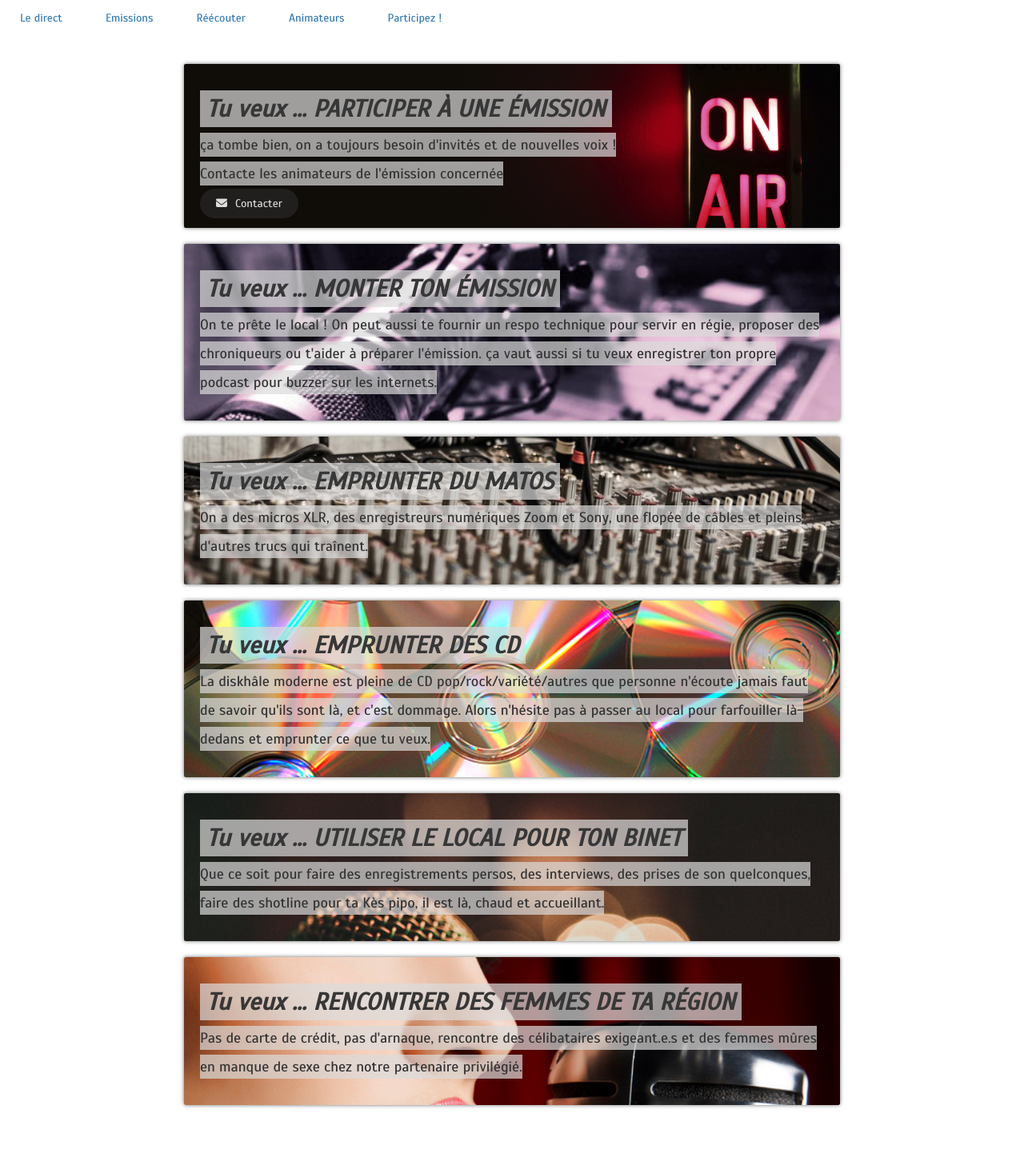
After one commit to felix-martel/xray, a Django app: page /radio/faq/ in a window 1280 px wide. The commit adds this page. Shown: the whole page at 80% size. Run offline with Django 3.2, Linux system fonts and the light colour scheme; some libraries are stand-ins or nearby versions.

Commit message:
New <emission> page

```diff
--- a/backend/radio/models.py
+++ b/backend/radio/models.py
@@ -6,6 +6,9 @@ class Animateur(models.Model):
     prenom = models.CharField(max_length=50)
     surnom = models.CharField(max_length=50)
     role = models.CharField(max_length=100)
+    presentation = models.TextField(default="")
+    allow_contact = models.BooleanField(default=False)
+    email = models.EmailField(null=True)
 
     def __str__(self):
         if len(self.surnom) > 0:
--- /dev/null
+++ b/backend/radio/static/radio/animateurs.css
@@ -0,0 +1,24 @@
+.animateur-img {
+  width: 20rem;
+  display: inline-block;
+  border-radius: 2px;
+  vertical-align: top;
+  box-shadow: 0 0 0.5rem 0 rgba(50, 50, 50, 0.7);
+}
+
+.animateur-img img {
+  width: 100%;
+}
+
+.animateur-infos {
+  display: inline-block;
+}
+
+.animateur-infos p, .animateur-infos h3 {
+  display: inline-block;
+}
+
+.animateur {
+  margin-bottom: 3rem;
+  vertical-align: top;
+}
--- a/backend/radio/static/radio/emissions.css
+++ b/backend/radio/static/radio/emissions.css
@@ -27,15 +27,20 @@
 
 
 
-.emission-details, .episode-details {
+.emission-details, .episode-details, .faq-item {
   padding: 2rem;
   margin-bottom: 2rem;
   border-radius: 2px;
   box-shadow: 0 0 0.5rem 0 rgba(50, 50, 50, 0.7);
+  background-size: cover;
 }
 
-.emission-details:hover, .episode-details:hover {
+.emission-details:hover, .episode-details:hover, .faq-item:hover {
   box-shadow: 0 0 0.5rem 0.1rem rgba(50, 50, 50, 0.7);
+}
+
+.faq-item {
+  background-size: cover;
 }
 
 .emission-titre  a, .titre {
--- /dev/null
+++ b/backend/radio/static/radio/faq.css
@@ -0,0 +1,17 @@
+.faq-titre {
+  font-size: 2.2rem;
+  font-weight: bold;
+  color: rgba(50, 50, 50, 1);
+}
+
+.faq-titre .faq-question {
+  text-transform: uppercase;
+  font-style: italic;
+}
+
+.faq-titre .faq-question:hover {
+  font-style: normal;
+}
+.faq-reponse {
+
+}
--- a/backend/radio/templates/index.html
+++ b/backend/radio/templates/index.html
@@ -6,6 +6,8 @@
   <link rel="stylesheet" type="text/css" href="{% static 'radio/style.css' %}" />
   <link href="https://fonts.googleapis.com/css?family=Scada" rel="stylesheet">
   <link rel="stylesheet" type="text/css" href="{% static 'radio/emissions.css' %}" />
+  <link rel="stylesheet" type="text/css" href="{% static 'radio/faq.css' %}" />
+  <link rel="stylesheet" type="text/css" href="{% static 'radio/animateurs.css' %}" />
 <script src="https://use.fontawesome.com/0207f04294.js"></script><meta content="width=device-width, initial-scale=1.0, 	maximum-scale=1.0, user-scalable=no" name="viewport">
 
 <script src="http://cdnjs.cloudflare.com/ajax/libs/wavesurfer.js/1.3.2/wavesurfer.min.js"></script>
@@ -20,7 +22,7 @@
       <li><a href="{% url 'radio:emissions_liste' %}">Emissions</a></li>
       <li><a href="{% url 'radio:enregistrements_liste' %}">Réécouter</a></li>
       <li><a href="{% url 'radio:animateurs_liste' %}">Animateurs</a></li>
-      <li><a href="faq">Participez !</a></li>
+      <li><a href="{% url 'radio:faq' %}">Participez !</a></li>
     </ul>
   </nav>
   {% endblock %}
--- /dev/null
+++ b/backend/radio/templates/radio/faq.html
@@ -0,0 +1,60 @@
+{% extends "index.html" %}
+
+{% load static %}
+
+{% block content %}
+
+<div class="radio-container">
+  <div class="main-panel">
+    <div class="faq-item" style="background-image: url('{% static 'radio/img/faq/on-air.jpg'%}');">
+      <h3 class="faq-titre"><span class="titre">Tu veux ... <span class="faq-question">participer à une émission</span></span></h3>
+    <p class="faq-reponse"><span class="description">ça tombe bien, on a toujours besoin d'invités et de nouvelles
+      voix !<br/>Contacte les animateurs de l'émission concernée
+    </span></p>
+    <a class="bouton-xray" href="mailto:felix.martel@polytechnique.edu"><i class="fa fa-envelope">
+    </i>Contacter</a>
+    </div>
+
+    <div class="faq-item" style="background-image: url('{% static 'radio/img/faq/img-2.jpg'%}');">
+      <h3 class="faq-titre"><span class="titre">Tu veux ... <span class="faq-question">monter ton émission</span></span></h3>
+      <p class="faq-reponse"><span class="description">On te prête le local ! On peut aussi te fournir un respo technique pour servir en régie,
+        proposer des chroniqueurs ou t'aider à préparer l'émission. ça vaut aussi si tu
+        veux enregistrer ton propre podcast pour buzzer sur les internets.
+      </span></p>
+    </div>
+
+    <div class="faq-item" style="background-image: url('{% static 'radio/img/faq/img-1.jpg'%}');">
+      <h3 class="faq-titre"><span class="titre">Tu veux ... <span class="faq-question">emprunter du matos</span></span></h3>
+      <p class="faq-reponse"><span class="description">On a des micros XLR, des enregistreurs numériques Zoom et Sony,
+        une flopée de câbles et pleins d'autres trucs qui traînent.
+      </span></p>
+    </div>
+
+    <div class="faq-item" style="background-image: url('{% static 'radio/img/faq/cd-1.jpg'%}');">
+      <h3 class="faq-titre"><span class="titre">Tu veux ... <span class="faq-question">emprunter des CD</span></span></h3>
+      <p class="faq-reponse"><span class="description">La diskhâle moderne est pleine de
+        CD pop/rock/variété/autres que personne n'écoute jamais faut de savoir
+        qu'ils sont là, et c'est dommage. Alors n'hésite pas à passer au local
+        pour farfouiller là-dedans et emprunter ce que tu veux.
+      </span></p>
+    </div>
+
+    <div class="faq-item" style="background-image: url('{% static 'radio/img/faq/mic-1.jpg'%}');">
+      <h3 class="faq-titre"><span class="titre">Tu veux ... <span class="faq-question">utiliser le local pour ton binet</span></span></h3>
+      <p class="faq-reponse"><span class="description">Que ce soit pour faire des enregistrements persos, des interviews,
+        des prises de son quelconques, <span class="rature">faire des
+          shotline pour ta Kès pipo</span>, il est là, chaud et accueillant.
+      </span></p>
+    </div>
+
+    <div class="faq-item" style="background-image: url('{% static 'radio/img/faq/mic-3.jpg'%}');">
+      <h3 class="faq-titre"><span class="titre">Tu veux ... <span class="faq-question">rencontrer des femmes de ta région</span></span></h3>
+      <p class="faq-reponse"><span class="description">Pas de carte de crédit, pas d'arnaque, rencontre des célibataires exigeant.e.s et
+        des femmes mûres en manque de sexe chez notre partenaire privilégié.
+      </span></p>
+    </div>
+  </div>
+</div>
+
+
+{% endblock %}
--- a/backend/radio/urls.py
+++ b/backend/radio/urls.py
@@ -15,6 +15,8 @@ urlpatterns = [
     url(r'^emissions/(?P<pk>[0-9]+)/animateurs/$', views.EmissionAnimateursView.as_view(), name='emission-animateurs'),
     url(r'^emissions/(?P<emission_id>[0-9]+)/(?P<enregistrement_id>[0-9]+)/$', views.EnregistrementDetailView.as_view(), name='emission_details'),
 
+    url(r'^faq/$', views.faqView, name='faq'),
+
     url(r'^enregistrements/$', views.EnregistrementListeView.as_view(), name='enregistrements_liste'),
     url(r'^enregistrements/(?P<pk>[0-9]+)/$', views.EnregistrementDetailView.as_view(), name='enregistrement_details'),
 ]
--- a/backend/radio/views.py
+++ b/backend/radio/views.py
@@ -59,6 +59,10 @@ class EnregistrementDetailView(generic.DetailView):
     model = Enregistrement
     template_name = 'radio/enregistrement-details.html'
 
+def faqView(request):
+    template_name = 'radio/faq.html'
+    return render(request, template_name, {})
+
 def enregistrement_details(request, emission_id, edition_id):
     #enreg = Enregistrement.objects.filter(emission_id=emission_id, edition_id=edition_id)
     enregistrement = get_object_or_404(Enregistrement, emission_id=emission_id, edition_id=edition_id)
```
Also changed, not shown: backend/radio/templates/radio/animateurs.html (+28 -10 lines), backend/radio/migrations/0005_auto_20170305_1735.py (added), backend/radio/static/radio/img/animateur.jpg (added), backend/radio/static/radio/img/faq/cd-1.jpg (added), backend/radio/static/radio/img/faq/cd-2.jpg (added), backend/radio/static/radio/img/faq/img-1.jpg (added), backend/radio/static/radio/img/faq/img-2.jpg (added), backend/radio/static/radio/img/faq/mic-1.jpg (added), backend/radio/static/radio/img/faq/mic-2.jpg (added), backend/radio/static/radio/img/faq/mic-3.jpg (added), backend/radio/static/radio/img/faq/on-air.jpg (added).
